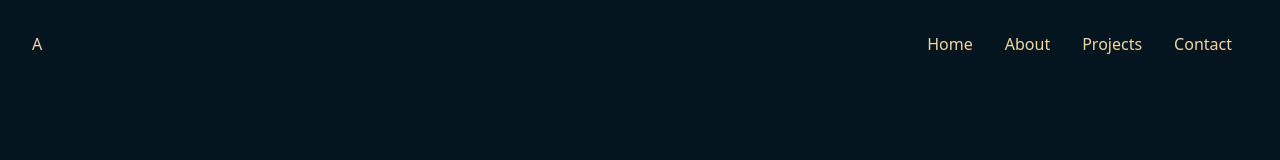
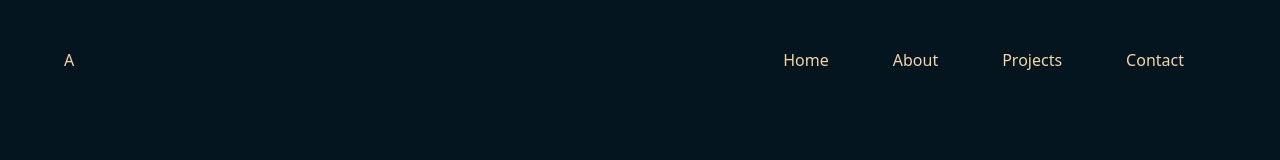
Before and after one commit to Misaponce/Portafolio, a plain HTML site: page index.html in a window 1280 px wide. Drawn offline with nearby package versions, Linux system fonts and the light colour scheme.

Commit message:
details confirmed

```diff
--- a/css/style.css
+++ b/css/style.css
@@ -22,7 +22,7 @@ body {
     display: flex;
     align-items: center;
     text-decoration: none;
-    padding: 1rem;
+    padding: 3rem;
 }
 
 /* burguer menu bars */
@@ -114,14 +114,15 @@ nav ul li a:hover {
 .menu-nav {
     display: flex;
     align-items: center;
-    padding: 0 1rem;
+    padding: 0 3rem;
     margin: 1rem 0;
     color: var(--primary-text-color);
 }
 
 .menu-nav-item {
     text-decoration: none;
-    padding: 1rem;
+    padding: 2rem;
+    gap: 3rem;
 }
 
 
```
